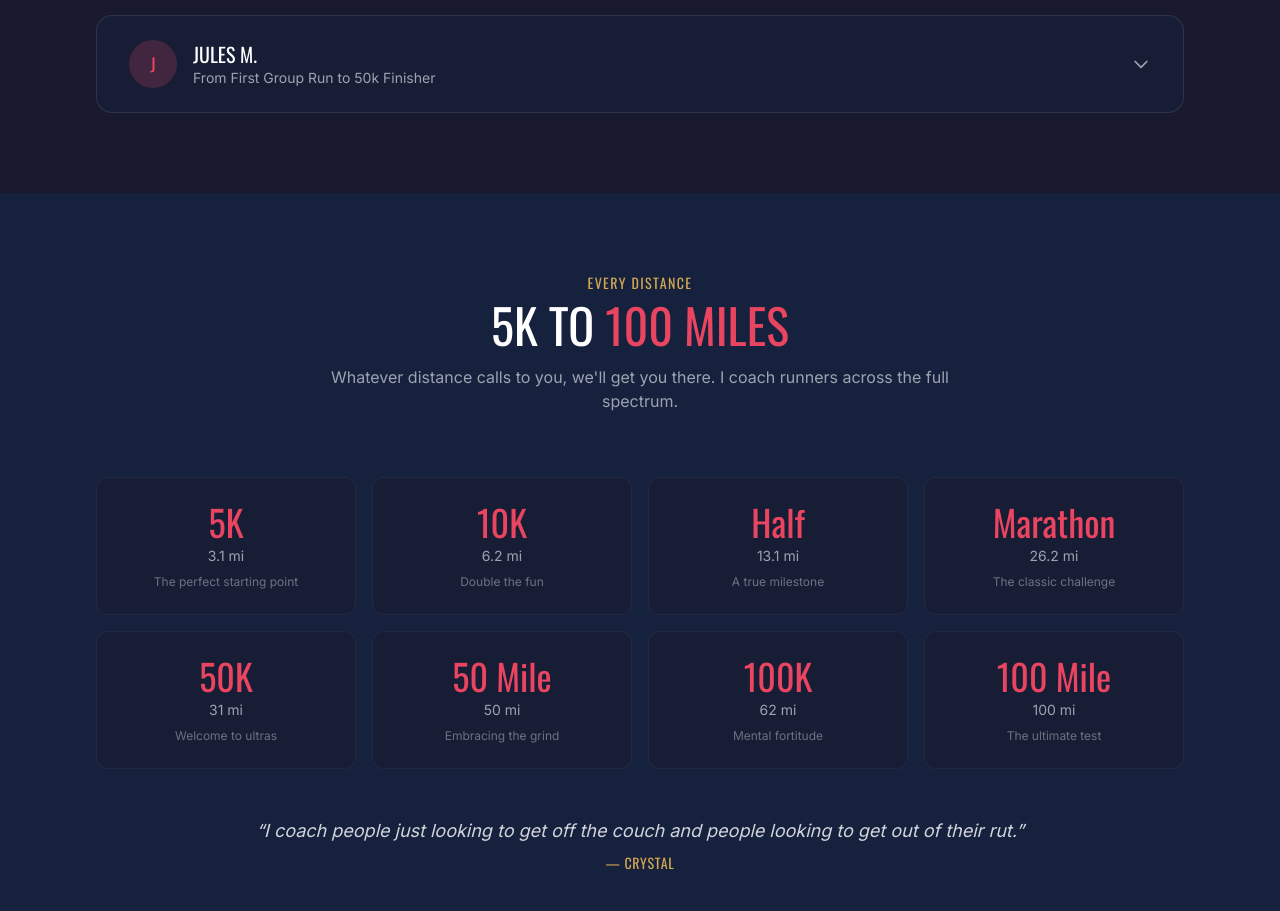
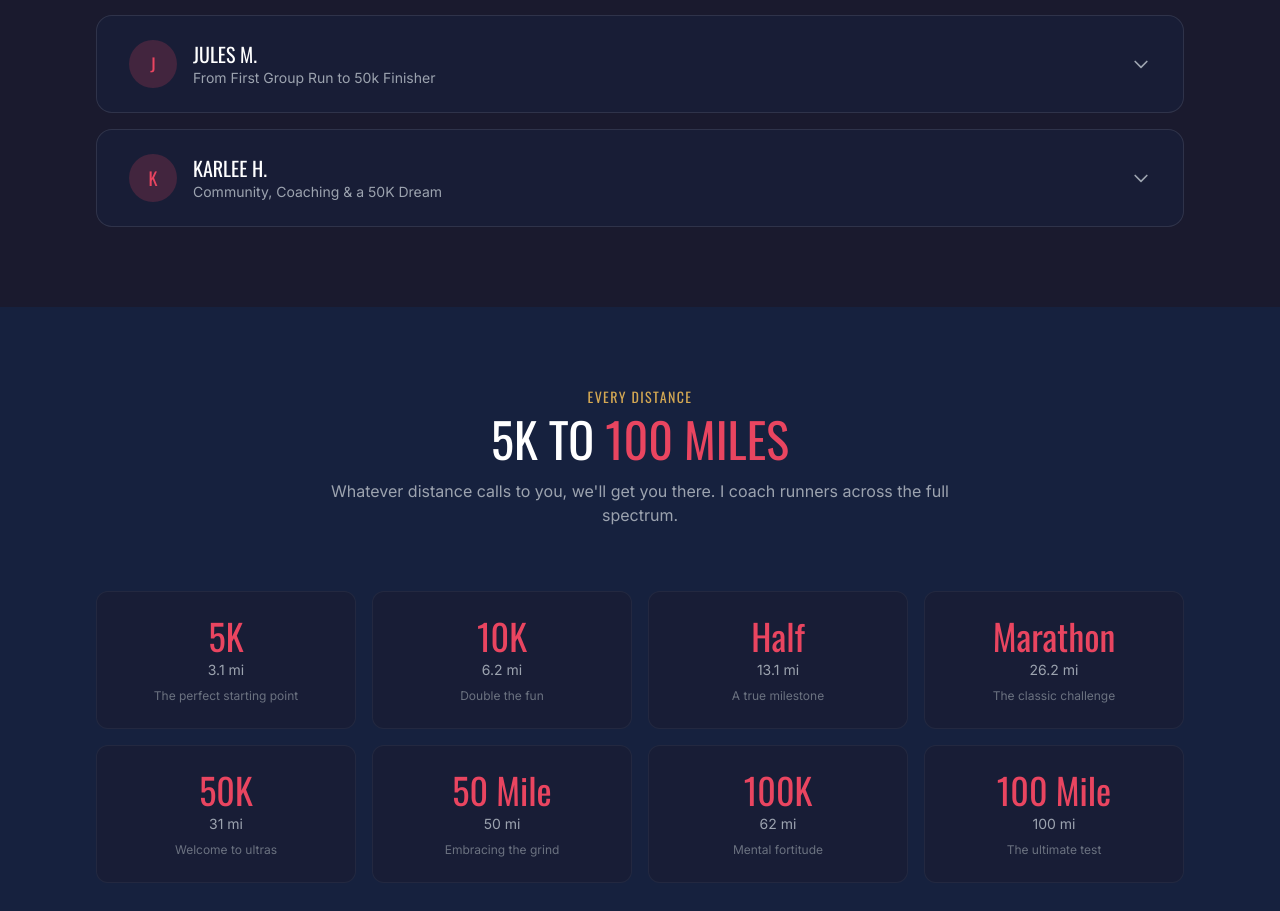
Before and after one commit to cvinirwin9455/crystalpiston, a Next.js app: page / in a window 1280 px wide. Shown: the part 3510-4421 px from the top of the page. Built offline with nearby package versions, Linux system fonts and the light colour scheme.

Commit message:
Add Karlee H. testimonial to marketing page (no photo, full-width text)

```diff
--- a/src/app/components/Testimonials.tsx
+++ b/src/app/components/Testimonials.tsx
@@ -26,6 +26,17 @@ const testimonials = [
       "Within days of reaching out to Crystal, she had a group run planned just for me. Crystal coached me throughout the run, teaching me breathing techniques and the power of mindset. I ran farther than I ever had before, and felt so empowered. I fell in love with running. I started going to group runs, and I felt I had finally found my people!",
       "I shared my dream of trail and ultra running with Crystal. So Crystal started planning group trail runs! Before I knew it, we were running a half marathon on the trail together. The next morning at breakfast, she told me about her favorite trail race: War Eagle 50k. Running this race became a dream to me; a big, scary, awesome dream.",
       "Crystal created a training plan, and we worked hard for 18 weeks. Last weekend, we finished War Eagle 50k! Moral of the story: if you share your dreams with Crystal, be prepared to work hard and watch those dreams come true. She sincerely believes that we are all capable of amazing things, and she guides the way with expert knowledge and care.",
+    ],
+  },
+  {
+    id: "karlee",
+    name: "Karlee H.",
+    headline: "Community, Coaching & a 50K Dream",
+    image: null,
+    paragraphs: [
+      "Crystal truly has a way of including people and creating community. When I first started running with Crystal I was postpartum and only running with a stroller by myself in my neighborhood, she would come meet me on her lunch break to run with me. Slowly but surely she got me running the group runs on the weekends. I've met so many amazing people through this running group and I attribute it to Crystal nudging and pushing me to get out of my comfort zone.",
+      "I hired Crystal as my coach to train me for a 50k! We spent countless hours on trails and road together. Crystal is full of inspiration and gets to know her clients well, she knows when to push.",
+      "This training season has really shown me the difference that having a coach can make. I'm so grateful to have her not only as a coach but someone I consider a close friend.",
     ],
   },
 ];
@@ -80,8 +91,9 @@ export default function Testimonials() {
               {/* Expanded Content */}
               {expanded === t.id && (
                 <div className="border-t border-white/10">
-                  <div className="grid md:grid-cols-5 gap-0">
-                    {/* Image */}
+                  <div className={`grid ${t.image ? "md:grid-cols-5" : ""} gap-0`}>
+                    {/* Image (only if exists) */}
+                    {t.image && (
                       <div className="md:col-span-2 relative aspect-[3/4] md:aspect-auto md:min-h-[400px]">
                         <Image
                           src={t.image}
@@ -91,9 +103,10 @@ export default function Testimonials() {
                           quality={85}
                         />
                       </div>
+                    )}
 
                     {/* Testimonial Text */}
-                    <div className="md:col-span-3 p-6 md:p-8 flex flex-col justify-center">
+                    <div className={`${t.image ? "md:col-span-3" : ""} p-6 md:p-8 flex flex-col justify-center`}>
                       <svg
                         className="w-8 h-8 text-accent/30 mb-4"
                         fill="currentColor"
```
Lines whose indentation alone changed are shown as unchanged.
